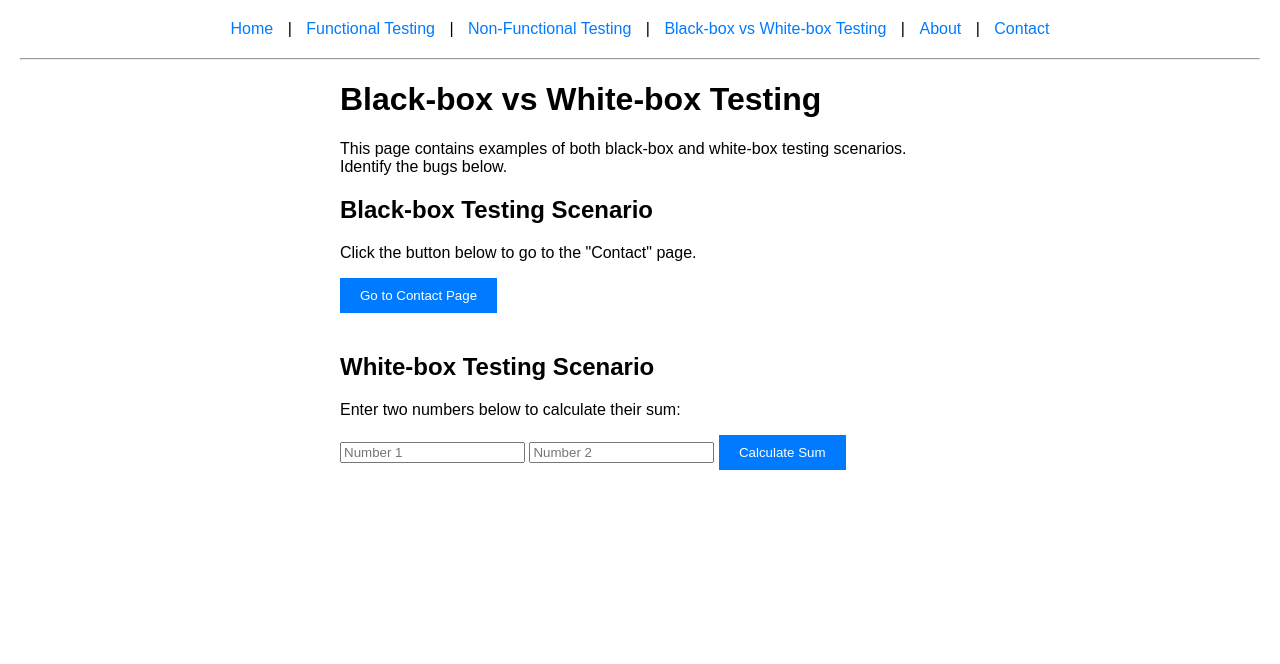
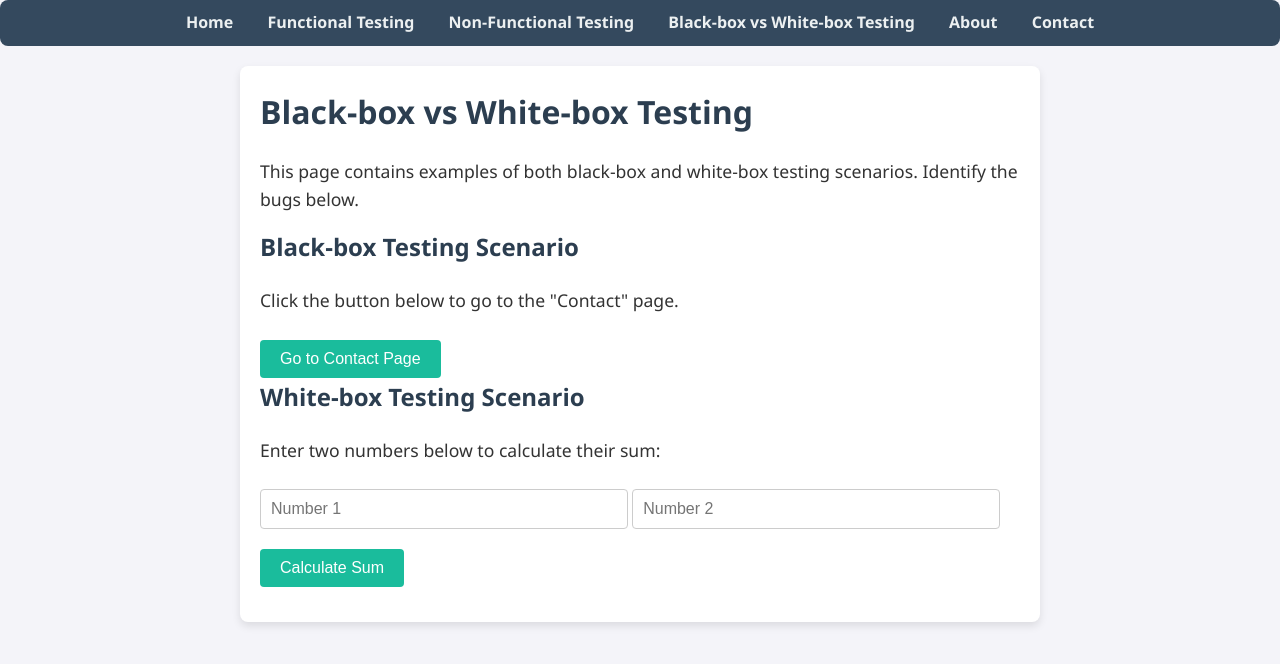
Before and after one commit to istqbtesttrial/ISTQB-Test-Practice-Chapt2, a website: page testing_types.html in a window 1280 px wide. Drawn offline with Linux system fonts and the light colour scheme.

Commit message:
add style to website

```diff
--- /dev/null
+++ b/styles.css
@@ -0,0 +1,87 @@
+/* Reset some default styles */
+* {
+    margin: 0;
+    padding: 0;
+    box-sizing: border-box;
+}
+
+body {
+    font-family: 'Segoe UI', Tahoma, Geneva, Verdana, sans-serif;
+    line-height: 1.6;
+    background-color: #f4f4f9;
+    color: #333;
+    margin: 0;
+    padding: 0;
+}
+
+.container {
+    max-width: 800px;
+    margin: 20px auto;
+    padding: 20px;
+    background-color: #ffffff;
+    border-radius: 8px;
+    box-shadow: 0 4px 8px rgba(0, 0, 0, 0.1);
+}
+
+h1, h2 {
+    color: #2c3e50;
+    margin-bottom: 20px;
+}
+
+p {
+    margin-bottom: 15px;
+    font-size: 1.1rem;
+}
+
+nav {
+    background-color: #34495e;
+    padding: 10px;
+    border-radius: 8px;
+    margin-bottom: 20px;
+    text-align: center;
+}
+
+nav a {
+    color: #ecf0f1;
+    margin: 0 15px;
+    text-decoration: none;
+    font-weight: bold;
+    transition: color 0.3s ease;
+}
+
+nav a:hover {
+    color: #f39c12;
+}
+
+button, .button {
+    display: inline-block;
+    padding: 10px 20px;
+    background-color: #1abc9c;
+    color: #ffffff;
+    border: none;
+    border-radius: 4px;
+    cursor: pointer;
+    font-size: 1rem;
+    transition: background-color 0.3s ease;
+    margin-top: 10px;
+}
+
+button:hover, .button:hover {
+    background-color: #16a085;
+}
+
+input[type="number"] {
+    padding: 10px;
+    margin: 10px 0;
+    border: 1px solid #ccc;
+    border-radius: 4px;
+    width: calc(50% - 12px);
+    font-size: 1rem;
+}
+
+hr {
+    margin: 20px 0;
+    border: 0;
+    height: 1px;
+    background: #ddd;
+}
--- a/testing_types.html
+++ b/testing_types.html
@@ -4,52 +4,17 @@
     <meta charset="UTF-8">
     <meta name="viewport" content="width=device-width, initial-scale=1.0">
     <title>Black-box vs White-box Testing</title>
-    <style>
-        body {
-            font-family: Arial, sans-serif;
-            margin: 20px;
-        }
-        .container {
-            max-width: 600px;
-            margin: 0 auto;
-        }
-        nav {
-            margin-bottom: 20px;
-            text-align: center;
-        }
-        nav a {
-            margin: 0 10px;
-            color: #007BFF;
-            text-decoration: none;
-        }
-        nav a:hover {
-            text-decoration: underline;
-        }
-        .section {
-            margin-bottom: 40px;
-        }
-        .button {
-            padding: 10px 20px;
-            background-color: #007BFF;
-            color: white;
-            border: none;
-            cursor: pointer;
-        }
-        .button:hover {
-            background-color: #0056b3;
-        }
-    </style>
+    <link rel="stylesheet" href="styles.css">
 </head>
 <body>
 <nav>
-    <a href="index.html">Home</a> |
-    <a href="functional.html">Functional Testing</a> |
-    <a href="nonfunctional.html">Non-Functional Testing</a> |
-    <a href="testing_types.html">Black-box vs White-box Testing</a> |
-    <a href="about.html">About</a> |
+    <a href="index.html">Home</a>
+    <a href="functional.html">Functional Testing</a>
+    <a href="nonfunctional.html">Non-Functional Testing</a>
+    <a href="testing_types.html">Black-box vs White-box Testing</a>
+    <a href="about.html">About</a>
     <a href="contact.html">Contact</a>
 </nav>
-<hr>
 <div class="container">
     <h1>Black-box vs White-box Testing</h1>
     <p>This page contains examples of both black-box and white-box testing scenarios. Identify the bugs below.</p>
```
Also changed, not shown: about.html (+6 -29 lines), contact.html (+6 -29 lines), functional.html (+7 -39 lines), index.html (+9 -32 lines), nonfunctional.html (+6 -37 lines).
